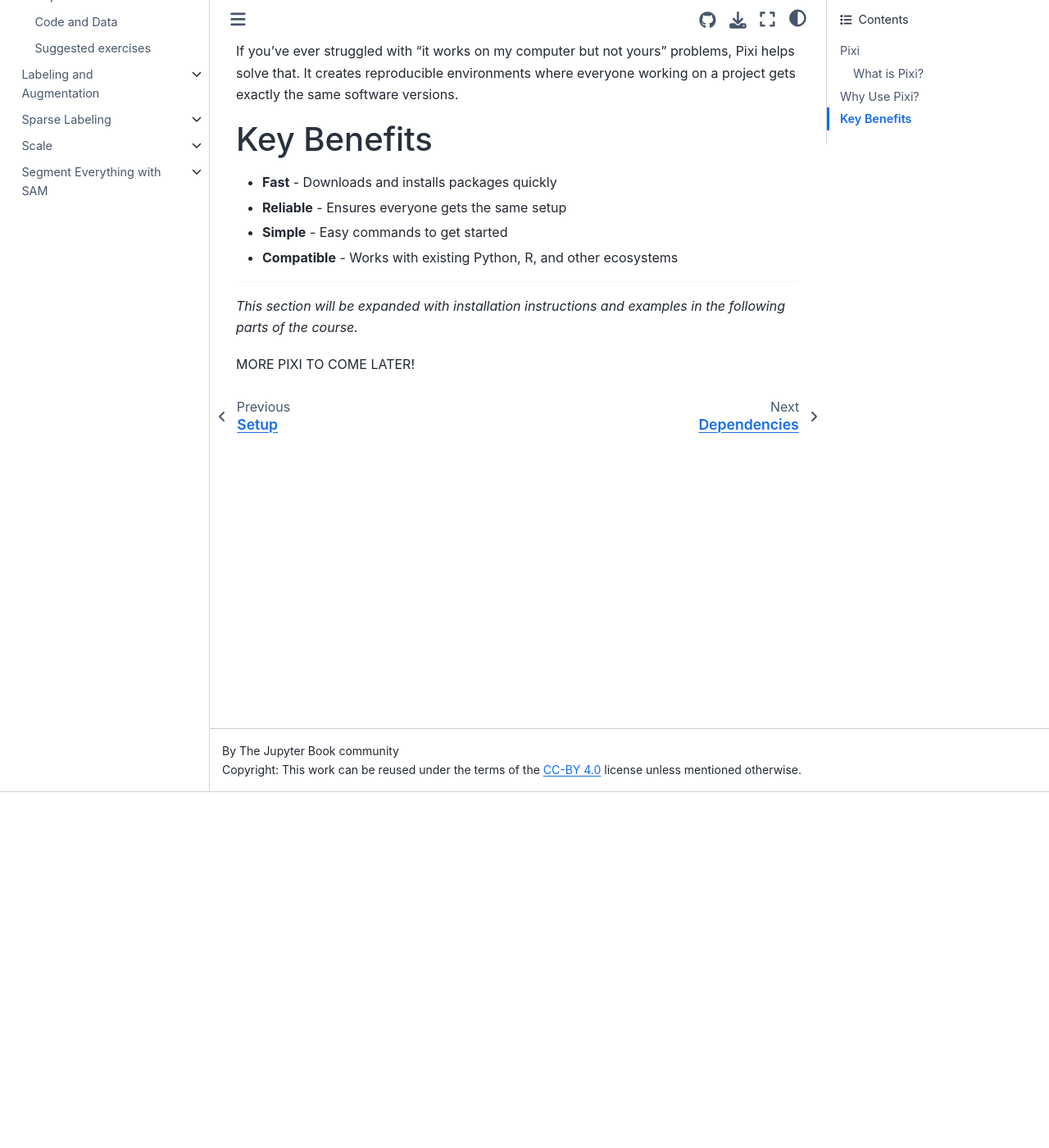
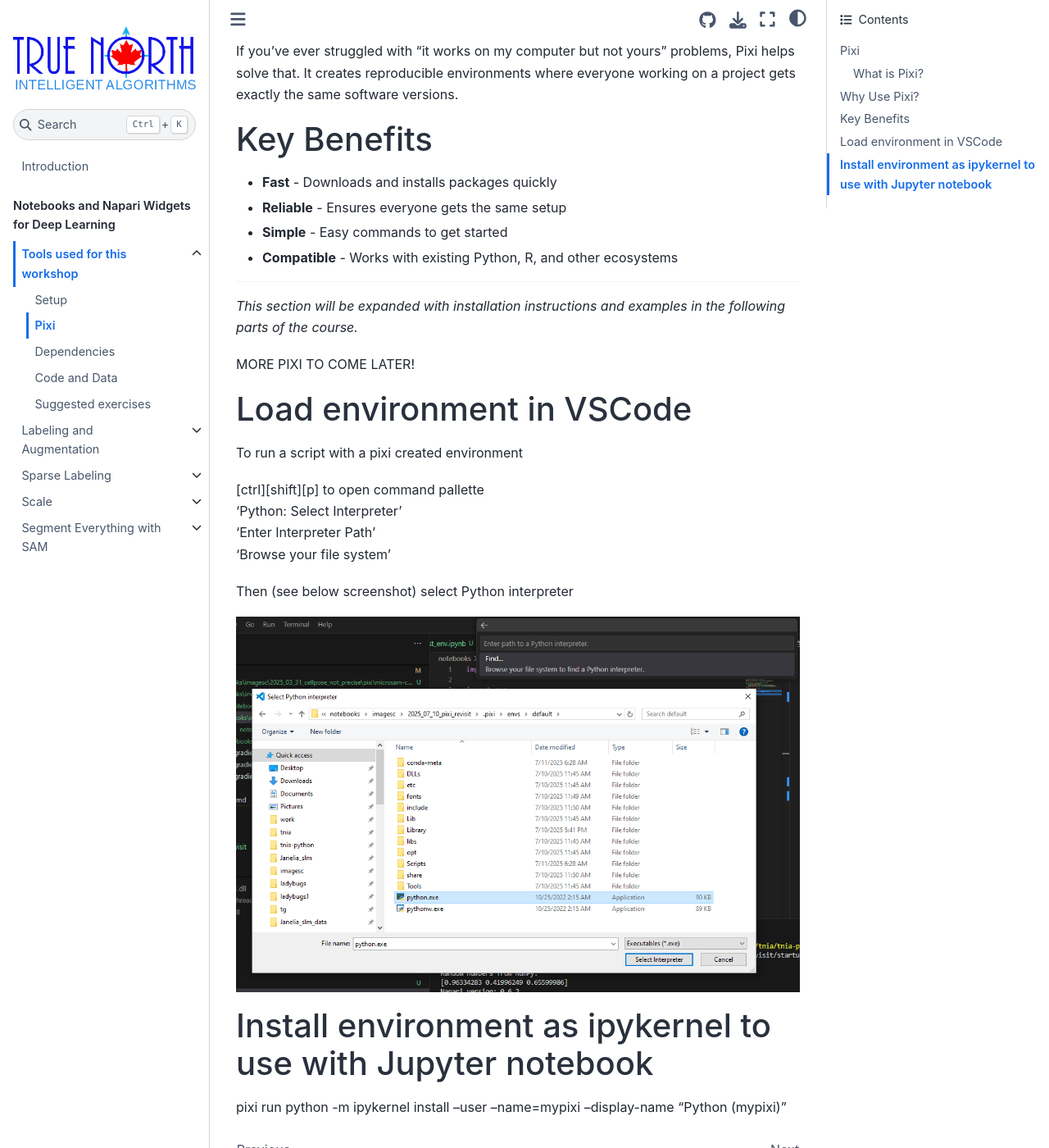
Before and after one commit to True-North-Intelligent-Algorithms/notebooks-and-napari-widgets-for-dl, a Jupyter Book: the page built from docs/00_course_preparation/08_Pixi.md, in a window 1280 px wide and 1400 px high, scrolled down 434 px. Shown: the whole window at 82% size. Built offline with Jupyter Book 1.0.4 settings and Sphinx 7.4.7 and the Sphinx Book theme 1.1.4, drawn with Linux system fonts in a browser that asks for light colours; pages that are not in the unit, such as notebooks, are missing from menus.

Commit message:
Add instructions to use pixi environments in VSCode

```diff
--- a/docs/00_course_preparation/08_Pixi.md
+++ b/docs/00_course_preparation/08_Pixi.md
@@ -25,3 +25,21 @@
 *This section will be expanded with installation instructions and examples in the following parts of the course.*
 
 MORE PIXI TO COME LATER!
+
+## Load environment in VSCode
+
+To run a script with a pixi created environment
+
+[ctrl][shift][p] to open command pallette
+'Python: Select Interpreter'
+'Enter Interpreter Path'
+'Browse your file system'
+
+Then (see below screenshot) select Python interpreter
+
+![no image found](selectpython.png)
+
+
+## Install environment as ipykernel to use with Jupyter notebook
+
+pixi run python -m ipykernel install --user --name=mypixi --display-name "Python (mypixi)"
```
Also changed, not shown: docs/00_course_preparation/selectpython.png (added).
